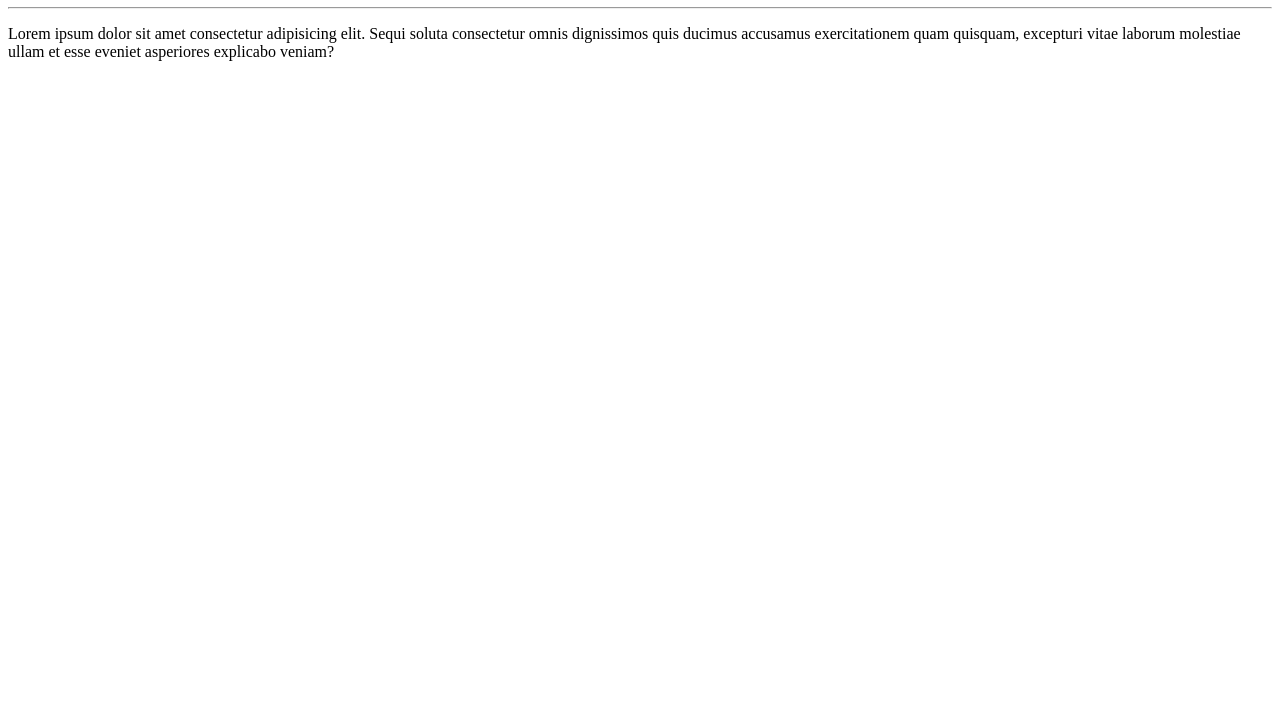
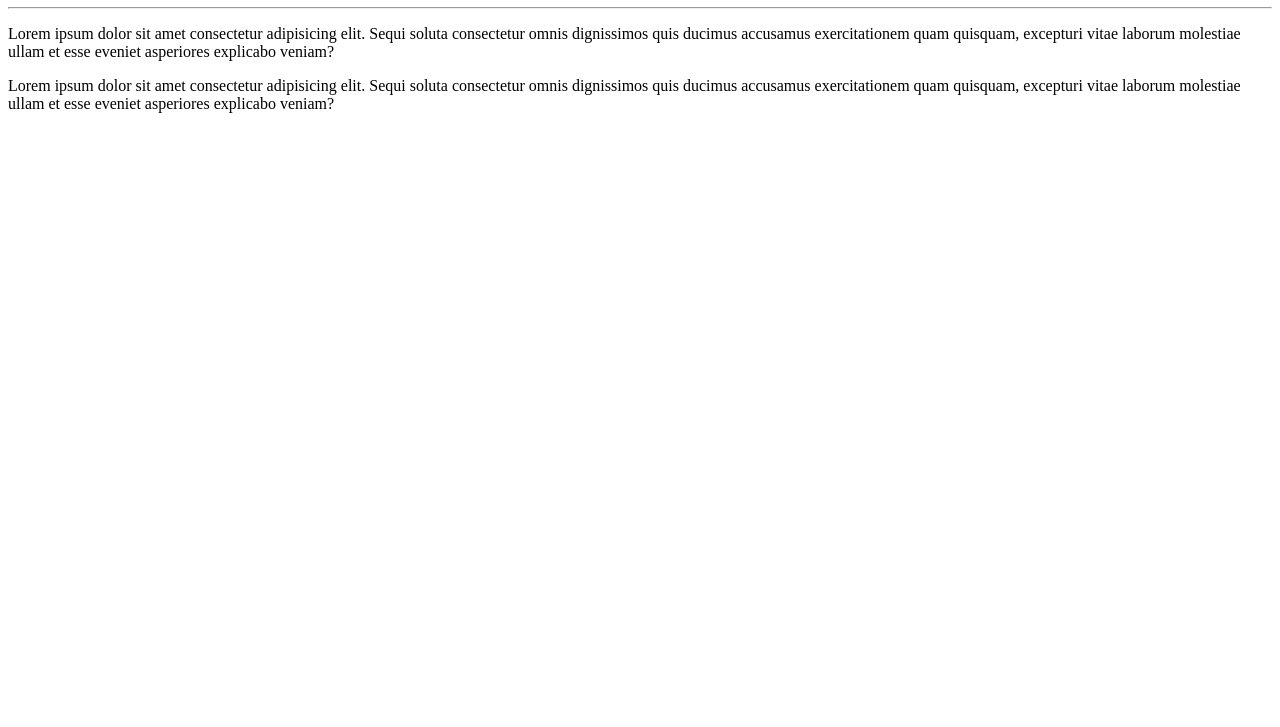
Before and after one commit to brunocoitinho/Ola-Mundo, a plain HTML site: page site-exemplo/index.html in a window 1280 px wide. Shown: the part 73-800 px from the top of the page. Drawn offline with Linux system fonts and the light colour scheme.

Commit message:
Adicionei um parágrafo

```diff
--- a/site-exemplo/index.html
+++ b/site-exemplo/index.html
@@ -11,5 +11,7 @@
     <hr>
     <p>Lorem ipsum dolor sit amet consectetur adipisicing elit. Sequi soluta consectetur omnis dignissimos quis ducimus accusamus exercitationem quam quisquam, excepturi vitae laborum molestiae ullam et esse eveniet asperiores explicabo veniam?</p>
 
+    <p>Lorem ipsum dolor sit amet consectetur adipisicing elit. Sequi soluta consectetur omnis dignissimos quis ducimus accusamus exercitationem quam quisquam, excepturi vitae laborum molestiae ullam et esse eveniet asperiores explicabo veniam?</p>
+
 </body>
 </html>
```
